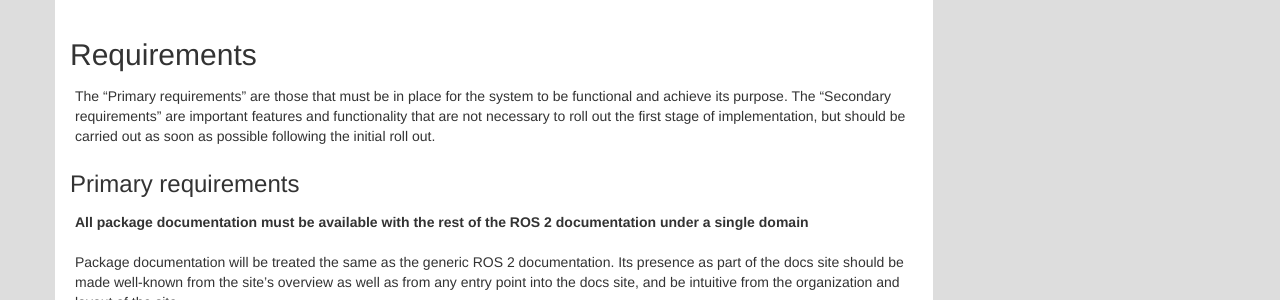
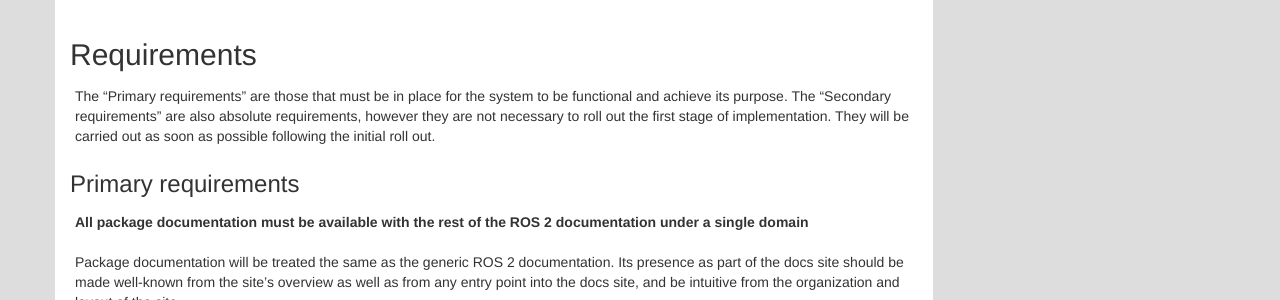
Before and after one commit to ros2/design, a Jekyll site: the page built from articles/per_package_documentation.md, in a window 1280 px wide and 900 px high, scrolled down 1158 px. Shown: the part 172-472 px from the top of the window. Built offline with Jekyll 4.4.1, drawn with Linux system fonts in a browser that asks for light colours; nearby versions of some CDN libraries.

Commit message:
better define secondary requirements
Signed-off-by: maryaB-osr <marya@openrobotics.org>

```diff
--- a/articles/per_package_documentation.md
+++ b/articles/per_package_documentation.md
@@ -45,7 +45,8 @@
 ## Requirements
 
 The "Primary requirements" are those that must be in place for the system to be functional and achieve its purpose.
-The "Secondary requirements" are important features and functionality that are not necessary to roll out the first stage of implementation, but should be carried out as soon as possible following the initial roll out.
+The "Secondary requirements" are also absolute requirements, however they are not necessary to roll out the first stage of implementation.
+They will be carried out as soon as possible following the initial roll out.
 
 ### Primary requirements
 
```
